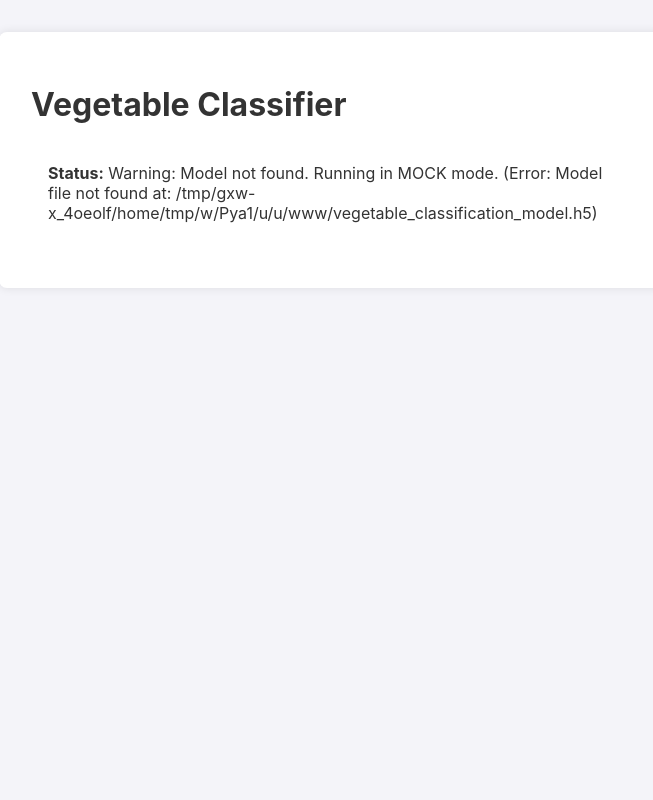
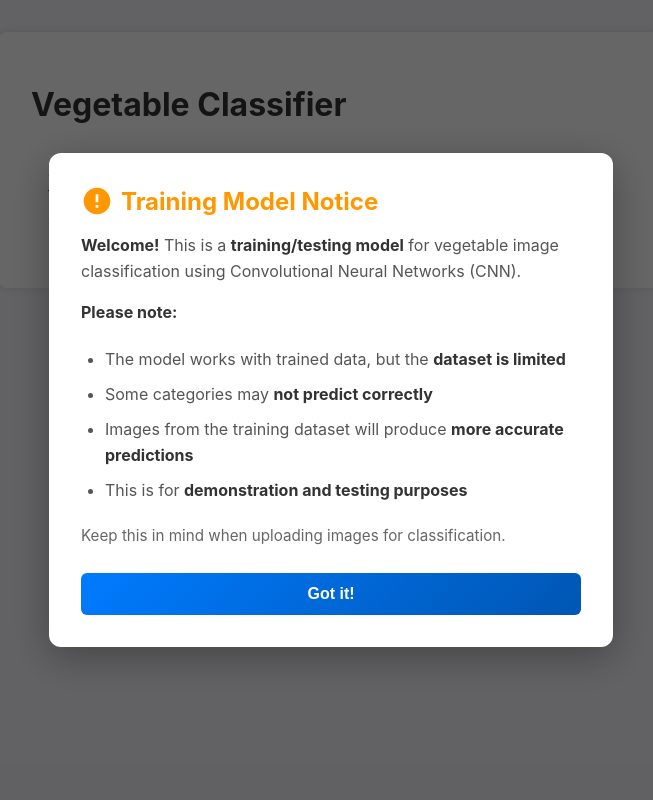
Before and after one commit to Pankaj-Neosao/Deep-Learning-Based-Approach-For-Vegetable-Image-Classification, a Flask app: page / in a window 1280 px wide. Shown: the whole page, without its empty margins (309-962 px from the left). Run offline with Flask 3, Linux system fonts and the light colour scheme.

Commit message:
updated at 12-feb-26

```diff
--- a/app.py
+++ b/app.py
@@ -14,6 +14,7 @@ from PIL import Image
 import logging
 import json
 import io
+import os
 from flask import Flask, request, jsonify
 from flask import render_template
 
@@ -185,4 +186,5 @@ def predict():
 # Run Server
 # =======================
 if __name__ == "__main__":
-    app.run(host="0.0.0.0", port=5000, debug=True)
+    port = int(os.environ.get("PORT", 5000))
+    app.run(host="0.0.0.0", port=port, debug=False)
--- a/requirements.txt
+++ b/requirements.txt
@@ -1,4 +1,4 @@
-tensorflow-cpu
+tensorflow==2.15.0
 numpy
 pillow
 flask
--- /dev/null
+++ b/runtime.txt
@@ -0,0 +1 @@
+python-3.10.13
--- a/templates/index.html
+++ b/templates/index.html
@@ -1,5 +1,6 @@
 <!DOCTYPE html>
 <html lang="en">
+
 <head>
     <meta charset="UTF-8" />
     <meta name="viewport" content="width=device-width, initial-scale=1.0" />
@@ -11,6 +12,7 @@
             background-color: #f4f4f9;
             color: #333;
         }
+
         .container {
             max-width: 600px;
             margin: auto;
@@ -19,33 +21,40 @@
             border-radius: 8px;
             box-shadow: 0 0 10px rgba(0, 0, 0, 0.1);
         }
+
         h1,
         h2 {
             color: #333;
         }
+
         .status {
             padding: 1em;
             border-radius: 5px;
             margin-bottom: 1em;
             border: 1px solid transparent;
         }
+
         .status.ok {
             background-color: #d4edda;
             color: #155724;
             border-color: #c3e6cb;
         }
+
         .status.error {
             background-color: #f8d7da;
             color: #721c24;
             border-color: #f5c6cb;
         }
+
         form {
             margin-top: 1.5em;
         }
+
         input[type='file'] {
             display: block;
             margin-bottom: 1em;
         }
+
         button {
             background-color: #007bff;
             color: white;
@@ -55,27 +64,171 @@
             cursor: pointer;
             font-size: 1em;
         }
+
         button:hover {
             background-color: #0056b3;
         }
+
         .results {
             margin-top: 2em;
             padding-top: 1em;
             border-top: 1px solid #eee;
         }
+
         ul {
             list-style-type: none;
             padding: 0;
         }
+
         li {
             background: #f9f9f9;
             margin-bottom: 0.5em;
             padding: 0.5em;
             border-radius: 4px;
         }
+
+        /* Modal Styles */
+        .modal-overlay {
+            display: none;
+            position: fixed;
+            top: 0;
+            left: 0;
+            width: 100%;
+            height: 100%;
+            background-color: rgba(0, 0, 0, 0.6);
+            z-index: 1000;
+            animation: fadeIn 0.3s ease;
+        }
+
+        .modal-overlay.active {
+            display: flex;
+            justify-content: center;
+            align-items: center;
+        }
+
+        .modal-content {
+            background: white;
+            padding: 2em;
+            border-radius: 12px;
+            max-width: 500px;
+            width: 90%;
+            box-shadow: 0 10px 40px rgba(0, 0, 0, 0.3);
+            animation: slideIn 0.3s ease;
+            position: relative;
+        }
+
+        .modal-header {
+            display: flex;
+            align-items: center;
+            margin-bottom: 1em;
+            color: #ff9800;
+        }
+
+        .modal-header svg {
+            width: 32px;
+            height: 32px;
+            margin-right: 0.5em;
+        }
+
+        .modal-header h2 {
+            margin: 0;
+            color: #ff9800;
+            font-size: 1.5em;
+        }
+
+        .modal-body {
+            margin-bottom: 1.5em;
+            line-height: 1.6;
+            color: #555;
+        }
+
+        .modal-body strong {
+            color: #333;
+        }
+
+        .modal-body ul {
+            margin-top: 0.5em;
+            padding-left: 1.5em;
+            list-style-type: disc;
+        }
+
+        .modal-body ul li {
+            background: none;
+            padding: 0.3em 0;
+            margin: 0;
+        }
+
+        .modal-button {
+            background: linear-gradient(135deg, #007bff, #0056b3);
+            color: white;
+            padding: 12px 30px;
+            border: none;
+            border-radius: 6px;
+            cursor: pointer;
+            font-size: 1em;
+            width: 100%;
+            font-weight: 600;
+            transition: transform 0.2s, box-shadow 0.2s;
+        }
+
+        .modal-button:hover {
+            transform: translateY(-2px);
+            box-shadow: 0 5px 15px rgba(0, 123, 255, 0.3);
+        }
+
+        @keyframes fadeIn {
+            from {
+                opacity: 0;
+            }
+
+            to {
+                opacity: 1;
+            }
+        }
+
+        @keyframes slideIn {
+            from {
+                transform: translateY(-50px);
+                opacity: 0;
+            }
+
+            to {
+                transform: translateY(0);
+                opacity: 1;
+            }
+        }
     </style>
 </head>
+
 <body>
+    <!-- First Visit Modal -->
+    <div class="modal-overlay" id="disclaimer-modal">
+        <div class="modal-content">
+            <div class="modal-header">
+                <svg xmlns="http://www.w3.org/2000/svg" viewBox="0 0 24 24" fill="currentColor">
+                    <path d="M12 2C6.48 2 2 6.48 2 12s4.48 10 10 10 10-4.48 10-10S17.52 2 12 2zm1 15h-2v-2h2v2zm0-4h-2V7h2v6z" />
+                </svg>
+                <h2>Training Model Notice</h2>
+            </div>
+            <div class="modal-body">
+                <p><strong>Welcome!</strong> This is a <strong>training/testing model</strong> for vegetable image classification using Convolutional Neural Networks (CNN).</p>
+
+                <p><strong>Please note:</strong></p>
+                <ul>
+                    <li>The model works with trained data, but the <strong>dataset is limited</strong></li>
+                    <li>Some categories may <strong>not predict correctly</strong></li>
+                    <li>Images from the training dataset will produce <strong>more accurate predictions</strong></li>
+                    <li>This is for <strong>demonstration and testing purposes</strong></li>
+                </ul>
+
+                <p style="margin-top: 1em; font-size: 0.95em; color: #666;">
+                    Keep this in mind when uploading images for classification.
+                </p>
+            </div>
+            <button class="modal-button" onclick="closeModal()">Got it!</button>
+        </div>
+    </div>
+
     <div class="container">
         <h1>Vegetable Classifier</h1>
         <div class="status {{ status }}">
@@ -93,6 +246,30 @@
     </div>
 
     <script>
+        // ===== Modal Functionality =====
+        function closeModal() {
+            const modal = document.getElementById('disclaimer-modal')
+            modal.classList.remove('active')
+            localStorage.setItem('disclaimerSeen', 'true')
+        }
+
+        // Show modal on first visit
+        window.addEventListener('DOMContentLoaded', () => {
+            const hasSeenDisclaimer = localStorage.getItem('disclaimerSeen')
+            if (!hasSeenDisclaimer) {
+                const modal = document.getElementById('disclaimer-modal')
+                modal.classList.add('active')
+            }
+        })
+
+        // Close modal when clicking outside
+        document.getElementById('disclaimer-modal')?.addEventListener('click', (e) => {
+            if (e.target.id === 'disclaimer-modal') {
+                closeModal()
+            }
+        })
+
+        // ===== Form Functionality =====
         const form = document.getElementById('upload-form')
         const resultsDiv = document.getElementById('results')
 
@@ -127,4 +304,5 @@
         }
     </script>
 </body>
+
 </html>
```
Also changed, not shown: 1 other file. Lines whose indentation alone changed are shown as unchanged.
